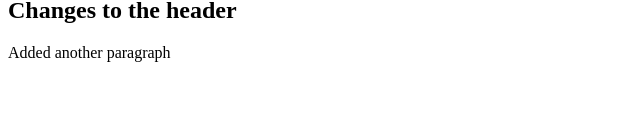
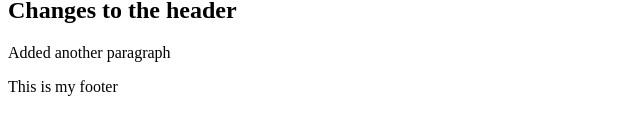
Before and after one commit to Henry1425/testing-github, a plain HTML site: page index.html in a window 1280 px wide. Shown: the part 121-256 px from the top of the page, without its empty margins (0-640 px from the left). Drawn offline with Linux system fonts and the light colour scheme.

Commit message:
added my footer

```diff
--- a/index.html
+++ b/index.html
@@ -11,6 +11,7 @@
     <p>This is a paragraph change</p>
     <h2>Changes to the header</h2>
     <p>Added another paragraph</p>
+    <footer>This is my footer</footer>
 </body>
 
 </html>
```
